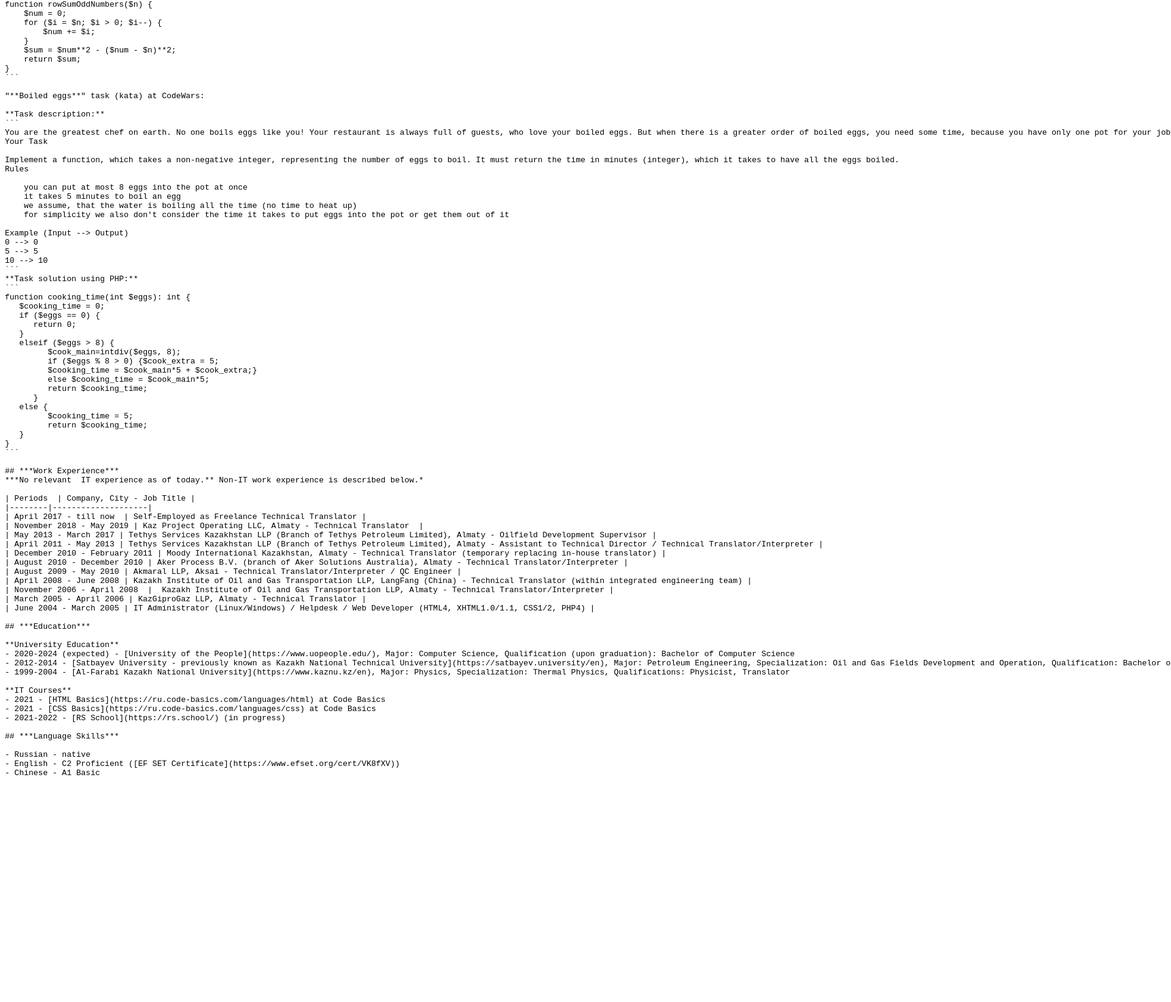
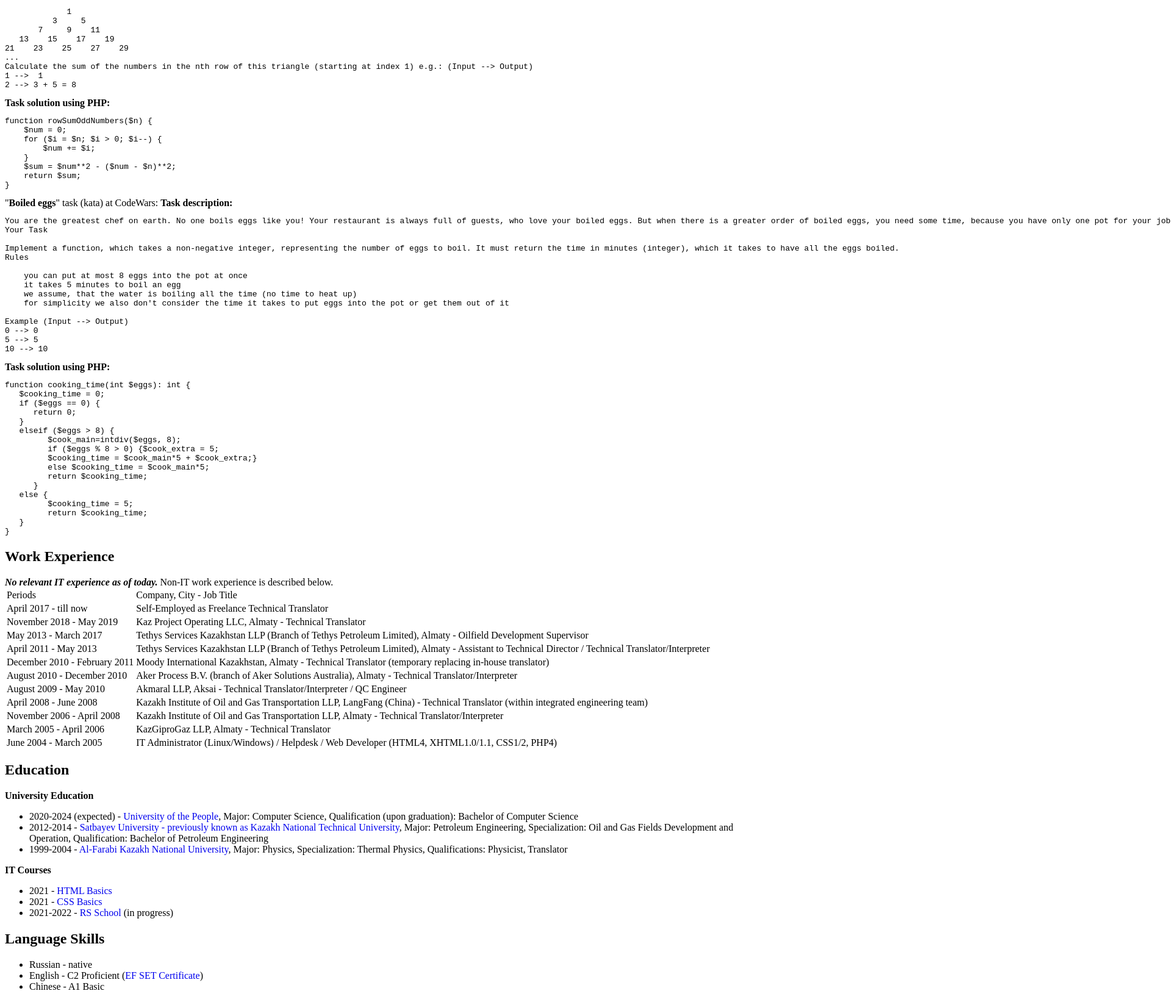
Before and after one commit to st2030/rsschool-cv, a plain HTML site: page index.html in a window 1280 px wide. Shown: the part 668-2311 px from the top of the page at 61% size, 1920 px wide, since content can reach past the window. Before the commit the page ends 1956 px from the top, so only its background shows below. Drawn offline with Linux system fonts and the light colour scheme.

Commit message:
feat: add preliminary CV HTML markup to index.html

````diff
--- a/index.html
+++ b/index.html
@@ -3,40 +3,42 @@
     <meta charset="UTF-8">
     <meta http-equiv="X-UA-Compatible" content="IE=edge">
     <meta name="viewport" content="width=device-width, initial-scale=1.0">
-    <link rel="stylesheet" href="">
+    <link rel="stylesheet" href="style.css">
     <title>CV - Dmitriy Kisselev</title>
 </head>
 <body>
+<h1>Dmitriy Kisselev</h1>
+<img scr="images/DVK.png" alt="DVK photo" title="DVK photo" />
+
+<h2>Contact Details:</h2>
+<p>
+&nbsp;&nbsp;&nbsp;**Phone number:** +77054020797<br>
+
+&nbsp;&nbsp;&nbsp;**E-mail:** strateg2030@gmail.com<br>
+
+&nbsp;&nbsp;&nbsp;**Discord:** Dmitriy K.#6280<br>
+
+&nbsp;&nbsp;&nbsp;**Github:** [st2030](https://github.com/st2030/)<br>
+</p>
+
+<h2>About Me</h2>
+
+<p>Successful technical translator with over 16 years of professional experience in the oil & gas industry, and about 7 years of engineering experience as a QC engineer in construction projects, oil&gas production engineer, and oil field development supervisor in the same industry. Currently working as a freelance technical translator providing services for international oil and gas projects. Planning to relaunch my career in IT as a programmer. In process of pursuing the Bachelor of Computer Science degree at the University of the People. Being an intrinsically motivated person and having good critical thinking skills I am capable of quick learning and improving relevant skills to reach the assigned objectives and resolve work tasks within a limited time frame. My short-term goal is to re-start a career as a front-end developer. My long-term goal is to be involved as a programmer in Natural Languages Processing (NLP), Artificial Intelligence (AI), or Robotic Engineering projects.</p>
+
+<h2>Skills</h2>
+
+<ul>
+    <li>Markup languages: HTML5, CSS3, Markdown</li>
+    <li>Programming languages: PHP, Python, Java, R</li>
+    <li>IDEs: Intellij IDEA, Visual Studio Code</li>
+    <li>VCS: Git</li>
+</ul>
+
+<h2>Code Examples</h2>
+"<b>Sum of odd numbers</b>" task (kata) at CodeWars:
+
 <pre>
-    # **Dmitriy Kisselev**
-![Photo](images/DVK.png)
-
-## ***Contact Details:***
-
-&nbsp;&nbsp;&nbsp;**Phone number:** +77054020797
-
-&nbsp;&nbsp;&nbsp;**E-mail:** strateg2030@gmail.com
-
-&nbsp;&nbsp;&nbsp;**Discord:** Dmitriy K.#6280
-
-&nbsp;&nbsp;&nbsp;**Github:** [st2030](https://github.com/st2030/)
-
-## ***About Me***
-
-Successful technical translator with over 16 years of professional experience in the oil & gas industry, and about 7 years of engineering experience as a QC engineer in construction projects, oil&gas production engineer, and oil field development supervisor in the same industry. Currently working as a freelance technical translator providing services for international oil and gas projects. Planning to relaunch my career in IT as a programmer. In process of pursuing the Bachelor of Computer Science degree at the University of the People. Being an intrinsically motivated person and having good critical thinking skills I am capable of quick learning and improving relevant skills to reach the assigned objectives and resolve work tasks within a limited time frame. My short-term goal is to re-start a career as a front-end developer. My long-term goal is to be involved as a programmer in Natural Languages Processing (NLP), Artificial Intelligence (AI), or Robotic Engineering projects.
-
-## ***Skills***
-
-- **Markup languages:** HTML5, CSS3, Markdown
-- **Programming languages:** PHP, Python, Java, R
-- **IDEs:** Intellij IDEA, Visual Studio Code
-- **VCS:** Git
-
-## ***Code Examples***
-"**Sum of odd numbers**" task (kata) at CodeWars:
-
-**Task description:**
-```
+<b>Task description:</b>
 Given the triangle of consecutive odd numbers:
 
              1
@@ -48,10 +50,10 @@ Given the triangle of consecutive odd numbers:
 Calculate the sum of the numbers in the nth row of this triangle (starting at index 1) e.g.: (Input --> Output)
 1 -->  1
 2 --> 3 + 5 = 8
-```
+</pre>
 
-**Task solution using PHP:**
-```
+<b>Task solution using PHP:</b>
+<pre>
 function rowSumOddNumbers($n) {
     $num = 0;
     for ($i = $n; $i > 0; $i--) {
@@ -60,12 +62,12 @@ function rowSumOddNumbers($n) {
     $sum = $num**2 - ($num - $n)**2;
     return $sum;
 }
-```
+</pre>
 
-"**Boiled eggs**" task (kata) at CodeWars:
+"<b>Boiled eggs</b>" task (kata) at CodeWars:
 
-**Task description:**
-```
+<b>Task description:</b>
+<pre>
 You are the greatest chef on earth. No one boils eggs like you! Your restaurant is always full of guests, who love your boiled eggs. But when there is a greater order of boiled eggs, you need some time, because you have only one pot for your job. How much time do you need?
 Your Task
 
@@ -81,9 +83,10 @@ Example (Input --> Output)
 0 --> 0
 5 --> 5
 10 --> 10
-```
-**Task solution using PHP:**
-```
+</pre>
+
+<b>Task solution using PHP:</b>
+<pre>
 function cooking_time(int $eggs): int {
    $cooking_time = 0;
    if ($eggs == 0) {
@@ -101,42 +104,89 @@ function cooking_time(int $eggs): int {
          return $cooking_time;
    }
 }
-```
+</pre>
 
-## ***Work Experience***
-***No relevant  IT experience as of today.** Non-IT work experience is described below.*
+<h2>Work Experience</h2>
+<b><i>No relevant  IT experience as of today.</i></b> Non-IT work experience is described below.
 
-| Periods  | Company, City - Job Title |
-|--------|--------------------|
-| April 2017 - till now  | Self-Employed as Freelance Technical Translator |
-| November 2018 - May 2019 | Kaz Project Operating LLC, Almaty - Technical Translator  |
-| May 2013 - March 2017 | Tethys Services Kazakhstan LLP (Branch of Tethys Petroleum Limited), Almaty - Oilfield Development Supervisor |
-| April 2011 - May 2013 | Tethys Services Kazakhstan LLP (Branch of Tethys Petroleum Limited), Almaty - Assistant to Technical Director / Technical Translator/Interpreter |
-| December 2010 - February 2011 | Moody International Kazakhstan, Almaty - Technical Translator (temporary replacing in-house translator) |
-| August 2010 - December 2010 | Aker Process B.V. (branch of Aker Solutions Australia), Almaty - Technical Translator/Interpreter |
-| August 2009 - May 2010 | Akmaral LLP, Aksai - Technical Translator/Interpreter / QC Engineer |
-| April 2008 - June 2008 | Kazakh Institute of Oil and Gas Transportation LLP, LangFang (China) - Technical Translator (within integrated engineering team) |
-| November 2006 - April 2008  |  Kazakh Institute of Oil and Gas Transportation LLP, Almaty - Technical Translator/Interpreter |
-| March 2005 - April 2006 | KazGiproGaz LLP, Almaty - Technical Translator |
-| June 2004 - March 2005 | IT Administrator (Linux/Windows) / Helpdesk / Web Developer (HTML4, XHTML1.0/1.1, CSS1/2, PHP4) |
+<table>
+    <thead>
+        <tr>
+            <td>Periods</td>
+            <td>Company, City - Job Title</td>
+        </tr>
+    </thead>
+    <tbody>
+        <tr>
+            <td>April 2017 - till now</td>
+            <td>Self-Employed as Freelance Technical Translator</td>
+        </tr>
+        <tr>
+            <td>November 2018 - May 2019</td>
+            <td>Kaz Project Operating LLC, Almaty - Technical Translator</td>
+        </tr>
+        <tr>
+            <td>May 2013 - March 2017</td>
+            <td>Tethys Services Kazakhstan LLP (Branch of Tethys Petroleum Limited), Almaty - Oilfield Development Supervisor</td>
+        </tr>
+        <tr>
+            <td>April 2011 - May 2013</td>
+            <td>Tethys Services Kazakhstan LLP (Branch of Tethys Petroleum Limited), Almaty - Assistant to Technical Director / Technical Translator/Interpreter</td>
+        </tr>
+        <tr>
+            <td>December 2010 - February 2011</td>
+            <td>Moody International Kazakhstan, Almaty - Technical Translator (temporary replacing in-house translator)</td>
+        </tr>
+        <tr>
+            <td>August 2010 - December 2010</td>
+            <td>Aker Process B.V. (branch of Aker Solutions Australia), Almaty - Technical Translator/Interpreter</td>
+        </tr>
+        <tr>
+            <td>August 2009 - May 2010</td>
+            <td>Akmaral LLP, Aksai - Technical Translator/Interpreter / QC Engineer</td>
+        </tr>
+        <tr>
+            <td>April 2008 - June 2008</td>
+            <td>Kazakh Institute of Oil and Gas Transportation LLP, LangFang (China) - Technical Translator (within integrated engineering team)</td>
+        </tr>
+        <tr>
+            <td>November 2006 - April 2008</td>
+            <td>Kazakh Institute of Oil and Gas Transportation LLP, Almaty - Technical Translator/Interpreter</td>
+        </tr>
+        <tr>
+            <td>March 2005 - April 2006</td>
+            <td>KazGiproGaz LLP, Almaty - Technical Translator</td>
+        </tr>
+        <tr>
+            <td>June 2004 - March 2005</td>
+            <td>IT Administrator (Linux/Windows) / Helpdesk / Web Developer (HTML4, XHTML1.0/1.1, CSS1/2, PHP4)</td>
+        </tr>
+    </tbody>
+</table>
 
-## ***Education***
+<h2>Education</h2>
 
-**University Education**
-- 2020-2024 (expected) - [University of the People](https://www.uopeople.edu/), Major: Computer Science, Qualification (upon graduation): Bachelor of Computer Science
-- 2012-2014 - [Satbayev University - previously known as Kazakh National Technical University](https://satbayev.university/en), Major: Petroleum Engineering, Specialization: Oil and Gas Fields Development and Operation, Qualification: Bachelor of Petroleum Engineering
-- 1999-2004 - [Al-Farabi Kazakh National University](https://www.kaznu.kz/en), Major: Physics, Specialization: Thermal Physics, Qualifications: Physicist, Translator
+<b>University Education</b>
+<ul>
+    <li>2020-2024 (expected) - <a href="https://www.uopeople.edu/">University of the People</a>, Major: Computer Science, Qualification (upon graduation): Bachelor of Computer Science</li>
+    <li>2012-2014 - <a href="https://satbayev.university/en">Satbayev University - previously known as Kazakh National Technical University</a>, Major: Petroleum Engineering, Specialization: Oil and Gas Fields Development and Operation, Qualification: Bachelor of Petroleum Engineering</li>
+    <li>1999-2004 - <a href="https://www.kaznu.kz/en">Al-Farabi Kazakh National University</a>, Major: Physics, Specialization: Thermal Physics, Qualifications: Physicist, Translator</li>
+</ul>
 
-**IT Courses**
-- 2021 - [HTML Basics](https://ru.code-basics.com/languages/html) at Code Basics
-- 2021 - [CSS Basics](https://ru.code-basics.com/languages/css) at Code Basics
-- 2021-2022 - [RS School](https://rs.school/) (in progress)
+<b>IT Courses</b>
+<ul>
+    <li>2021 - <a href="https://ru.code-basics.com/languages/html">HTML Basics</a></li>
+    <li>2021 - <a href="https://ru.code-basics.com/languages/css">CSS Basics</a></li>
+    <li>2021-2022 - <a href="https://rs.school/">RS School</a> (in progress)</li>
+</ul>
 
-## ***Language Skills***
+<h2>Language Skills</h2>
 
-- Russian - native
-- English - C2 Proficient ([EF SET Certificate](https://www.efset.org/cert/VK8fXV))
-- Chinese - A1 Basic
-</pre>
+<ul>
+    <li>Russian - native</li>
+    <li>English - C2 Proficient (<a href="https://www.efset.org/cert/VK8fXV">EF SET Certificate</a>)</li>
+    <li>Chinese - A1 Basic</li>
+</ul>
+
 </body>
 </html>
````
